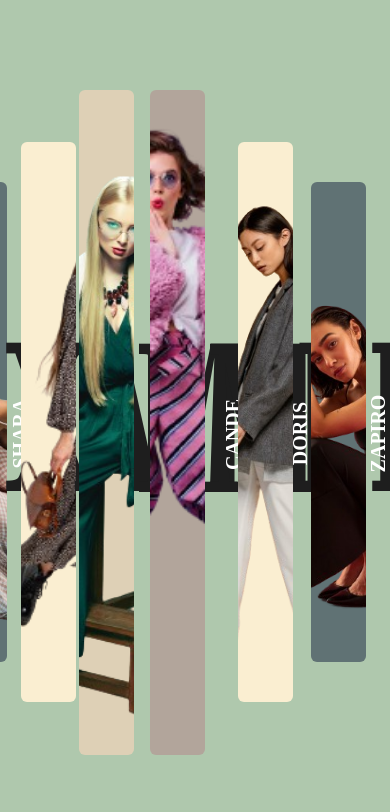
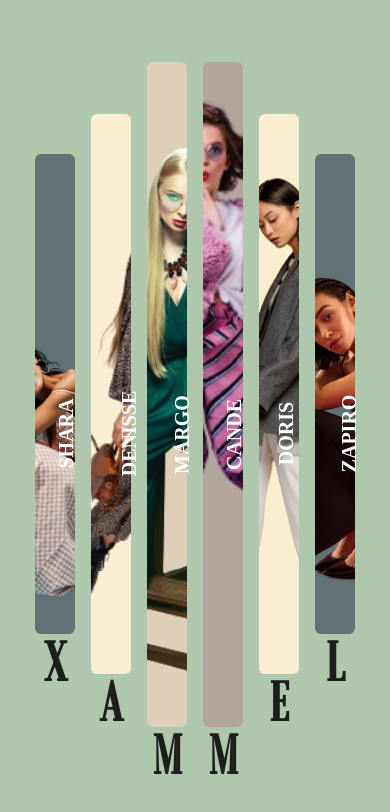
Before and after one commit to leanmaga/slider-ecommerce, a plain HTML site: page index.html in a window 390 px wide. Drawn offline with Linux system fonts and the light colour scheme.

```diff
--- a/style.css
+++ b/style.css
@@ -118,6 +118,12 @@ h2{
 
 @media (max-width: 768px) {
     .slider-container{
+        display: flex;
+        justify-content: center;
+        align-items: center;
+        align-content: center;
+        text-align: center;
+        flex-wrap: wrap;
         width: 100%;
         overflow: hidden;
     }
@@ -127,12 +133,14 @@ h2{
         align-items: center;
         align-content: center;
         text-align: center;
-        width: 55px;/* Reducir el ancho de las imágenes en pantallas pequeñas */
+        flex-wrap: wrap;
+        width: 40px;/* Reducir el ancho de las imágenes en pantallas pequeñas */
     }
 
     .slider-img.active{
-        width: 240px !important;
+        width: 200px !important;
         height: 750px !important;
+        background-size: cover;
     }
 
     .slider-img.active .details p, .slider-img.active .details h2{
@@ -147,6 +155,10 @@ h2{
         transform: rotate(90deg);
         text-transform: uppercase;
     }*/
+    .title{
+        display: block;
+        font-size: 55px;
+    }
     h2{
         font-size: 20px;
     }
```
